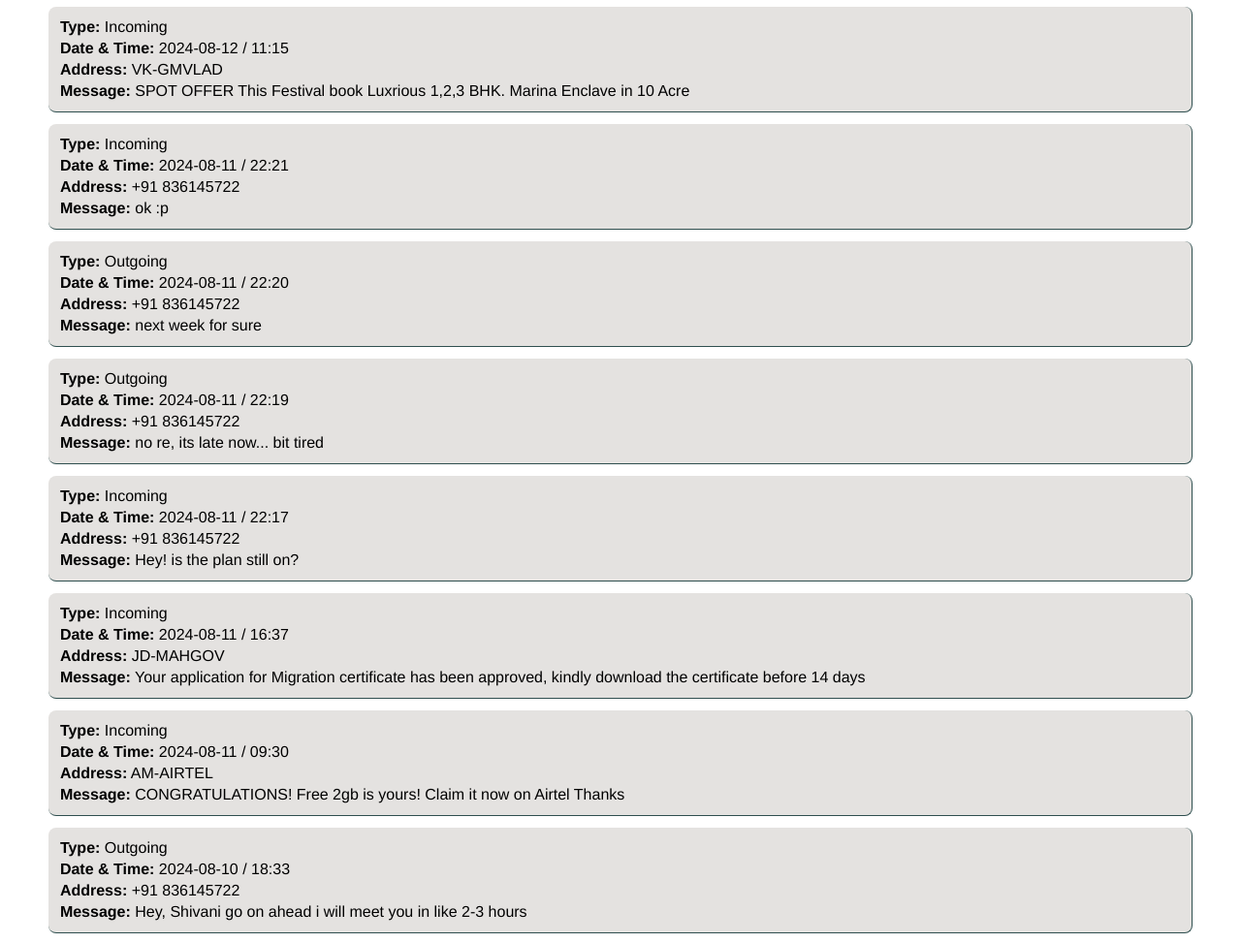
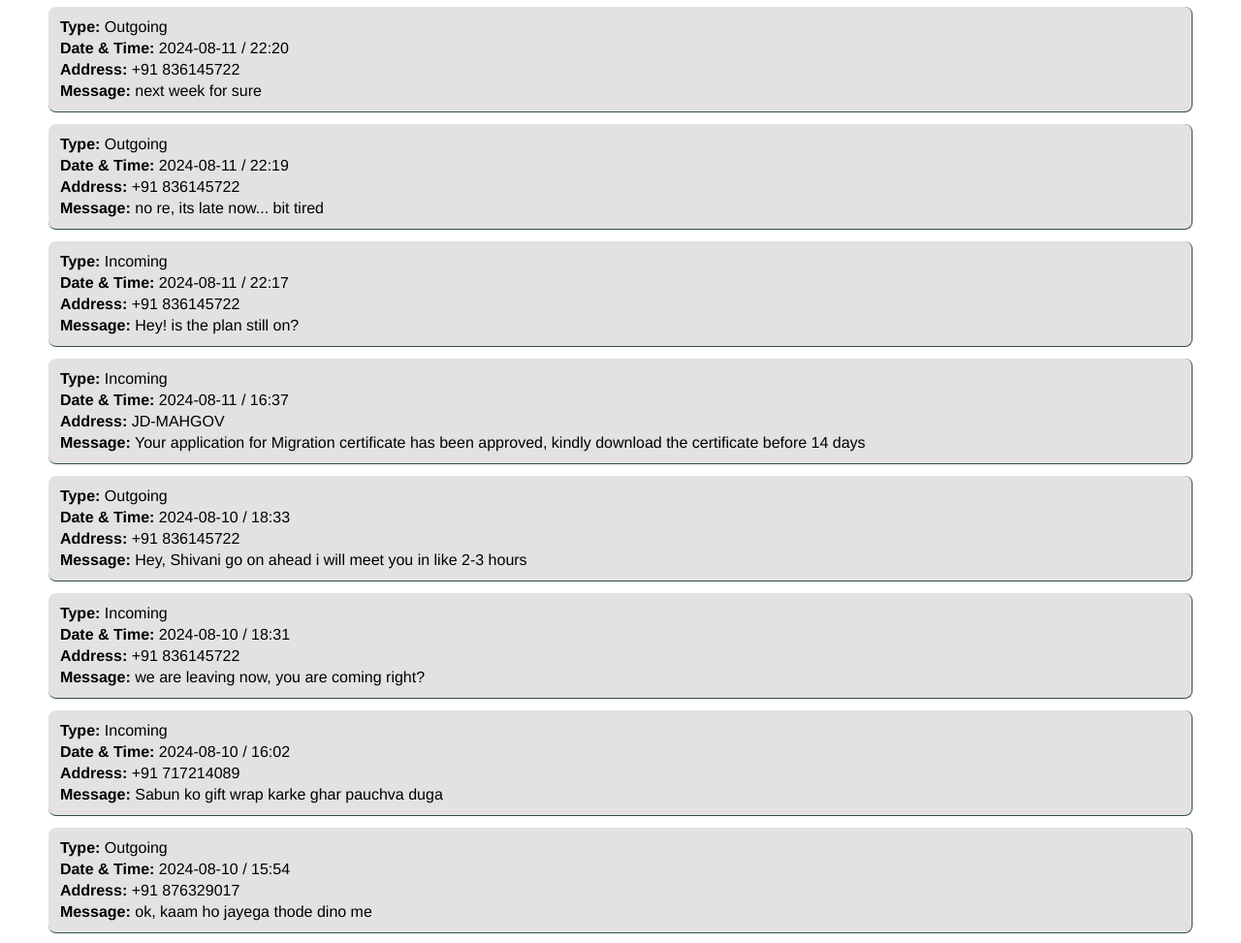
Before and after one commit to eyeofjustice712/dashboard, a plain HTML site: page pages/messages.html in a window 1280 px wide. Shown: the part 540-1513 px from the top of the page at 97% size. Drawn offline with Linux system fonts and the light colour scheme.

Commit message:
Update messages.html

```diff
--- a/pages/messages.html
+++ b/pages/messages.html
@@ -100,19 +100,19 @@
                 <p><span>Address:</span> +91 836185702</p>
                 <p><span>Message:</span> Site inspection hai thode dino me, i hope tumare side se sab ready hai.</p>
             </div>
-            <div class="details">
+<!--             <div class="details">
                 <p><span>Type:</span> Incoming</p>
                 <p><span>Date & Time:</span> 2024-08-12 / 11:15 </p>
                 <p><span>Address:</span> VK-GMVLAD</p>
                 <p><span>Message:</span> SPOT OFFER This Festival book Luxrious 1,2,3 BHK. Marina Enclave in 10 Acre</p>
-            </div>
+            </div> -->
 
-            <div class="details">
+<!--             <div class="details">
                 <p><span>Type:</span> Incoming</p>
                 <p><span>Date & Time:</span> 2024-08-11 / 22:21 </p>
                 <p><span>Address:</span> +91 836145722</p>
                 <p><span>Message:</span> ok :p</p>
-            </div>
+            </div> -->
             <div class="details">
                 <p><span>Type:</span> Outgoing</p>
                 <p><span>Date & Time:</span> 2024-08-11 / 22:20 </p>
@@ -137,12 +137,12 @@
                 <p><span>Address:</span> JD-MAHGOV</p>
                 <p><span>Message:</span> Your application for Migration certificate has been approved, kindly download the certificate before 14 days</p>
             </div>
-            <div class="details">
+<!--             <div class="details">
                 <p><span>Type:</span> Incoming</p>
                 <p><span>Date & Time:</span> 2024-08-11 / 09:30 </p>
                 <p><span>Address:</span> AM-AIRTEL</p>
                 <p><span>Message:</span> CONGRATULATIONS! Free 2gb is yours! Claim it now on Airtel Thanks</p>
-            </div>
+            </div> -->
 
 
             <div class="details">
```
